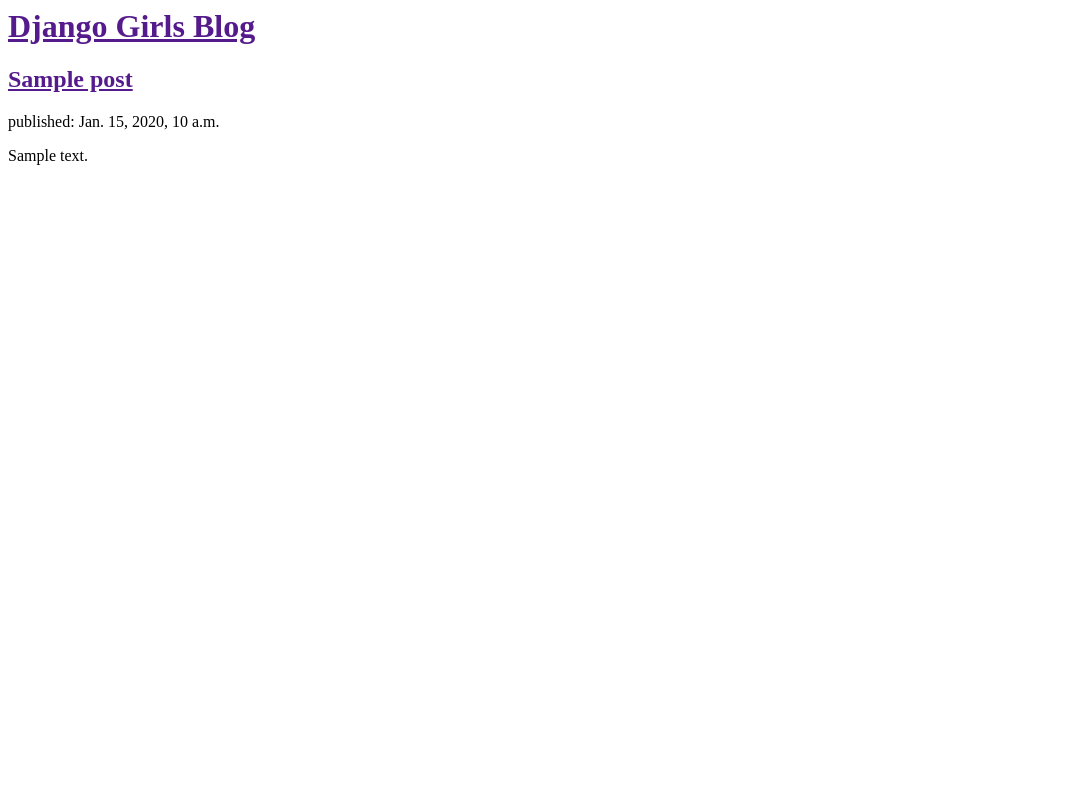
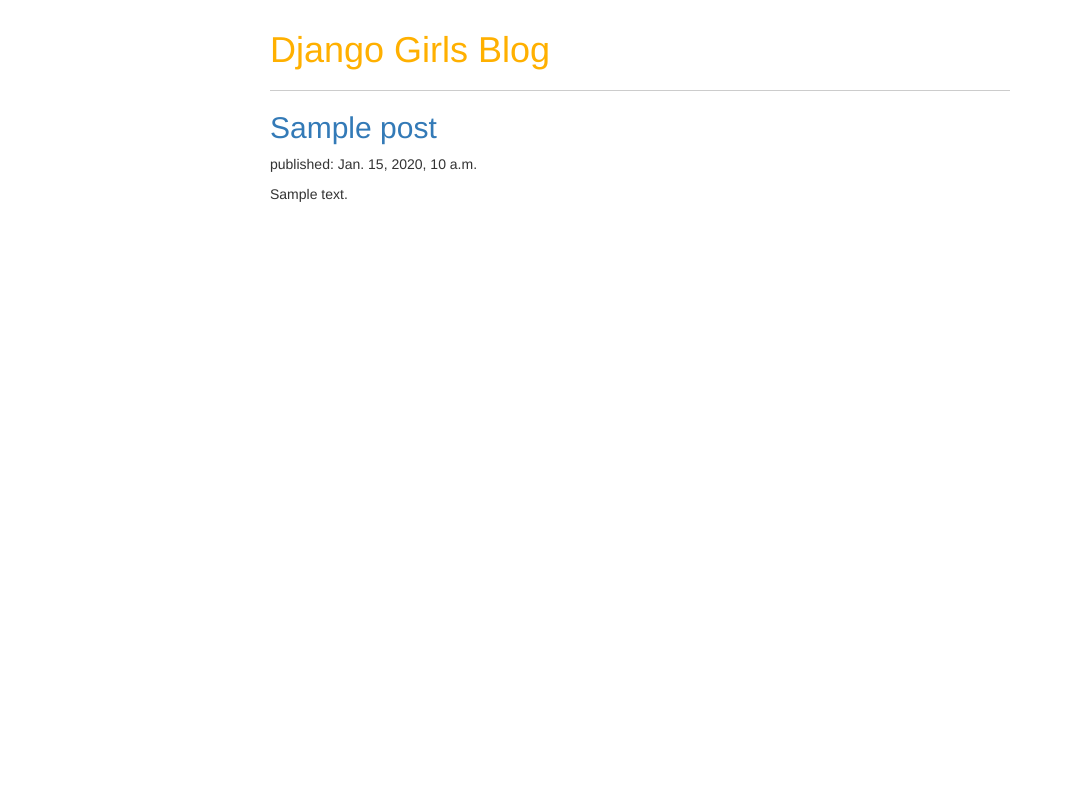
Before and after one commit to glenjamin/djangogirls-tutorial, a Django app: template blog/templates/blog/post_list.html in a window 1280 px wide. Shown: the whole page, without its empty margins (0-1065 px from the left). Run offline with Django 3.2, Linux system fonts and the light colour scheme; the template is opened without the code that fills it: values that come from a table or form of the project are taken from there, others are empty; tables that the repository leaves empty hold one stand-in row (values such as "Sample post"); some libraries are stand-ins or nearby versions.

Commit message:
Some styles

```diff
--- /dev/null
+++ b/blog/static/css/blog.css
@@ -0,0 +1,14 @@
+body {
+  max-width: 800px;
+  margin: 0 auto;
+  padding: 10px 30px;
+}
+
+h1 a {
+  color: rgb(255, 176, 0);
+}
+
+h1 {
+  padding-bottom: 20px;
+  border-bottom: 1px solid #ccc;
+}
--- a/blog/templates/blog/post_list.html
+++ b/blog/templates/blog/post_list.html
@@ -1,6 +1,10 @@
+{% load staticfiles %}
 <html>
     <head>
         <title>Django Girls blog</title>
+        <link rel="stylesheet" href="//maxcdn.bootstrapcdn.com/bootstrap/3.2.0/css/bootstrap.min.css">
+        <link rel="stylesheet" href="//maxcdn.bootstrapcdn.com/bootstrap/3.2.0/css/bootstrap-theme.min.css">
+        <link rel="stylesheet" href="{% static 'css/blog.css' %}">
     </head>
     <body>
         <div>
@@ -9,7 +13,7 @@
 
         {% for post in posts %}
           <article>
-            <h1><a href="">{{ post.title }}</a></h1>
+            <h2><a href="">{{ post.title }}</a></h2>
             <p>published: {{ post.published_date }}</p>
             <p>{{ post.text | linebreaks }}</p>
           </article>
```
